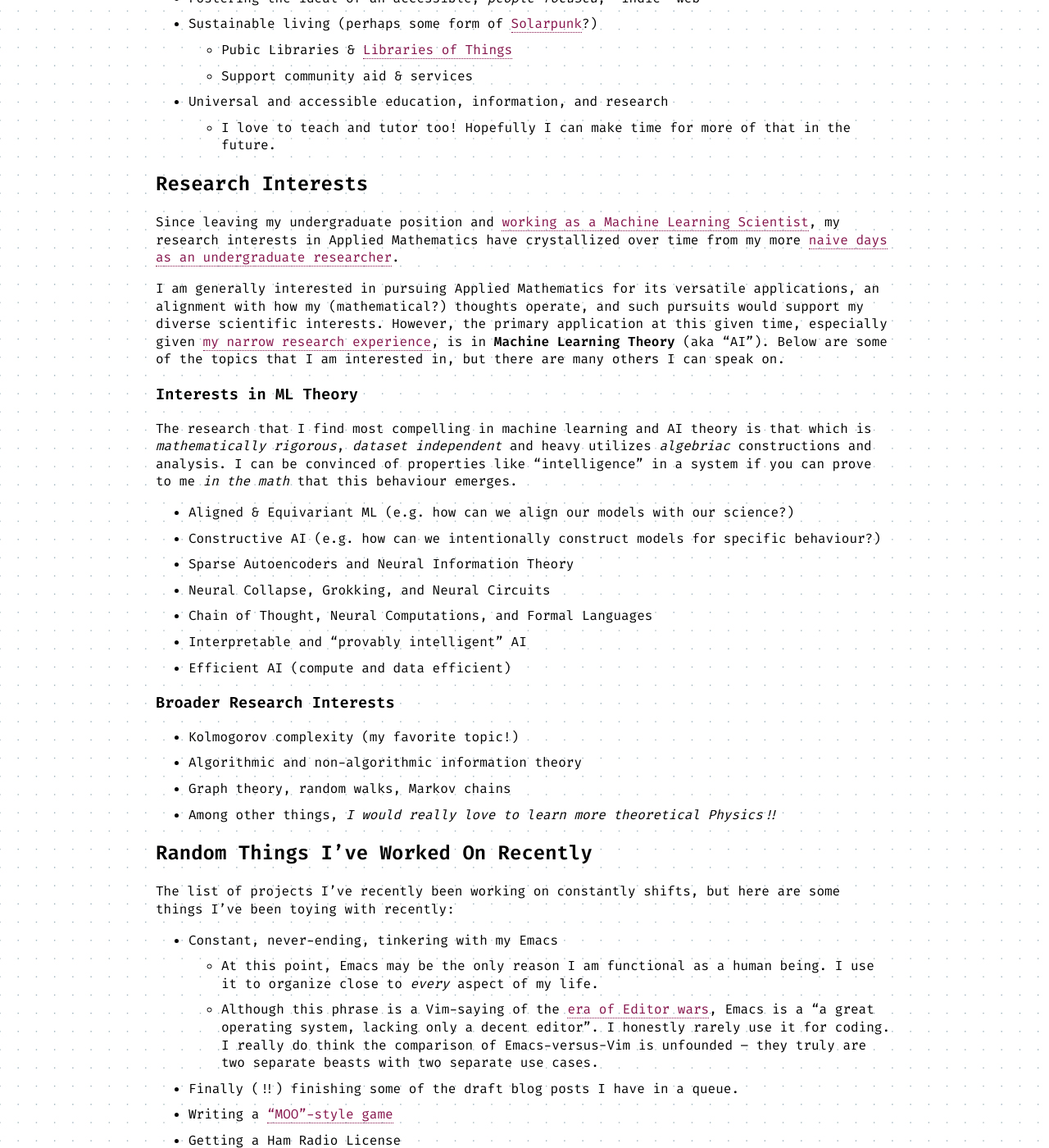
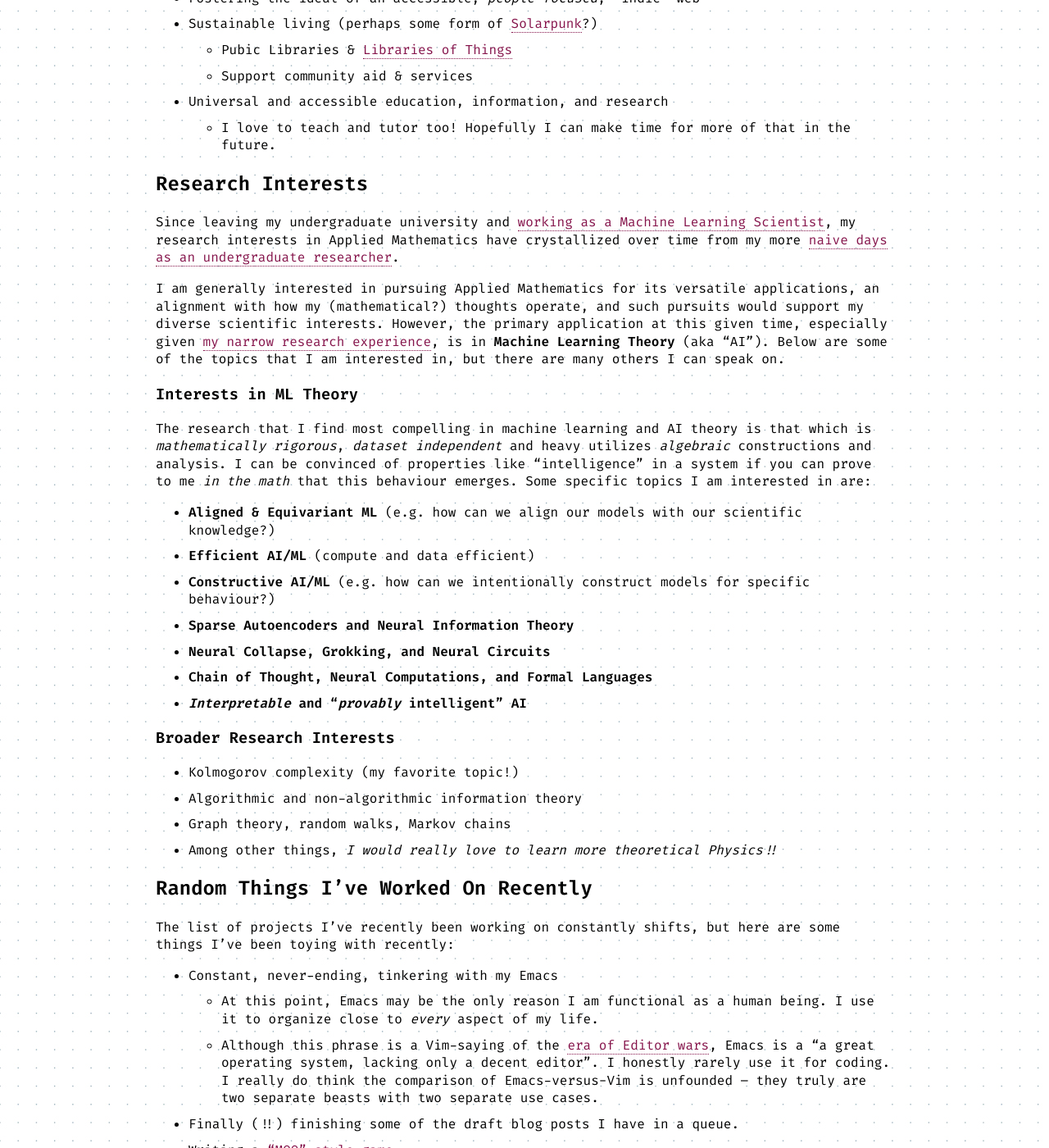
Before and after one commit to FrederickGeek8/freddy.us, a Jekyll site: the page built from about.md, in a window 1280 px wide and 1400 px high, scrolled down 831 px. Shown: the whole window at 82% size. Built offline with Jekyll 4.4.1, drawn with Linux system fonts in a browser that asks for light colours.

Commit message:
Re-word and re-order interests on About page

```diff
--- a/about.md
+++ b/about.md
@@ -29,20 +29,20 @@ The most notable causes on my mind are (in a non-exhaustive and unordered list):
   - I love to teach and tutor too! Hopefully I can make time for more of that in the future.
 
 ## Research Interests
-Since leaving my undergraduate position and [working as a Machine Learning Scientist](/resume/#hinelea-imaging), my research interests in Applied Mathematics have crystallized over time from my more [naive days as an undergraduate researcher](/resume/#papers).
+Since leaving my undergraduate university and [working as a Machine Learning Scientist](/resume/#hinelea-imaging), my research interests in Applied Mathematics have crystallized over time from my more [naive days as an undergraduate researcher](/resume/#papers).
 
 I am generally interested in pursuing Applied Mathematics for its versatile applications, an alignment with how my (mathematical?) thoughts operate, and such pursuits would support my diverse scientific interests. However, the primary application at this given time, especially given [my narrow research experience](/resume/#research-experience), is in **Machine Learning Theory** (aka "AI"). Below are some of the topics that I am interested in, but there are many others I can speak on.
 
 ### Interests in ML Theory
-The research that I find most compelling in machine learning and AI theory is that which is _mathematically rigorous_, _dataset independent_ and heavy utilizes _algebriac_ constructions and analysis. I can be convinced of properties like "intelligence" in a system if you can prove to me _in the math_ that this behaviour emerges.
+The research that I find most compelling in machine learning and AI theory is that which is _mathematically rigorous_, _dataset independent_ and heavy utilizes _algebraic_ constructions and analysis. I can be convinced of properties like "intelligence" in a system if you can prove to me _in the math_ that this behaviour emerges. Some specific topics I am interested in are:
 
-- Aligned & Equivariant ML (e.g. how can we align our models with our science?)
-- Constructive AI (e.g. how can we intentionally construct models for specific behaviour?)
-- Sparse Autoencoders and Neural Information Theory
-- Neural Collapse, Grokking, and Neural Circuits
-- Chain of Thought, Neural Computations, and Formal Languages
-- Interpretable and "provably intelligent" AI
-- Efficient AI (compute and data efficient)
+- **Aligned & Equivariant ML** (e.g. how can we align our models with our scientific knowledge?)
+- **Efficient AI/ML** (compute and data efficient)
+- **Constructive AI/ML** (e.g. how can we intentionally construct models for specific behaviour?)
+- **Sparse Autoencoders and Neural Information Theory**
+- **Neural Collapse, Grokking, and Neural Circuits**
+- **Chain of Thought, Neural Computations, and Formal Languages**
+- **_Interpretable_ and "_provably_ intelligent" AI**
 
 ### Broader Research Interests
 - Kolmogorov complexity (my favorite topic!)
@@ -61,4 +61,4 @@ The list of projects I've recently been working on constantly shifts, but here a
 - Learning Rust
   - I really should learn it eventually...
 
-**I also have a [bin of ideas](#) that you are free to use or collaborate with me on! You can also [schedule some time to chat with me](/contact/) to pitch your ideas, ask for advice, or ask to collaborate.**
+**I also have a [bin of ideas](#i-need-to-make-thing-page) that you are free to use or collaborate with me on! You can also [schedule some time to chat with me](/contact/) to pitch your ideas, ask for advice, or ask to collaborate.**
```
